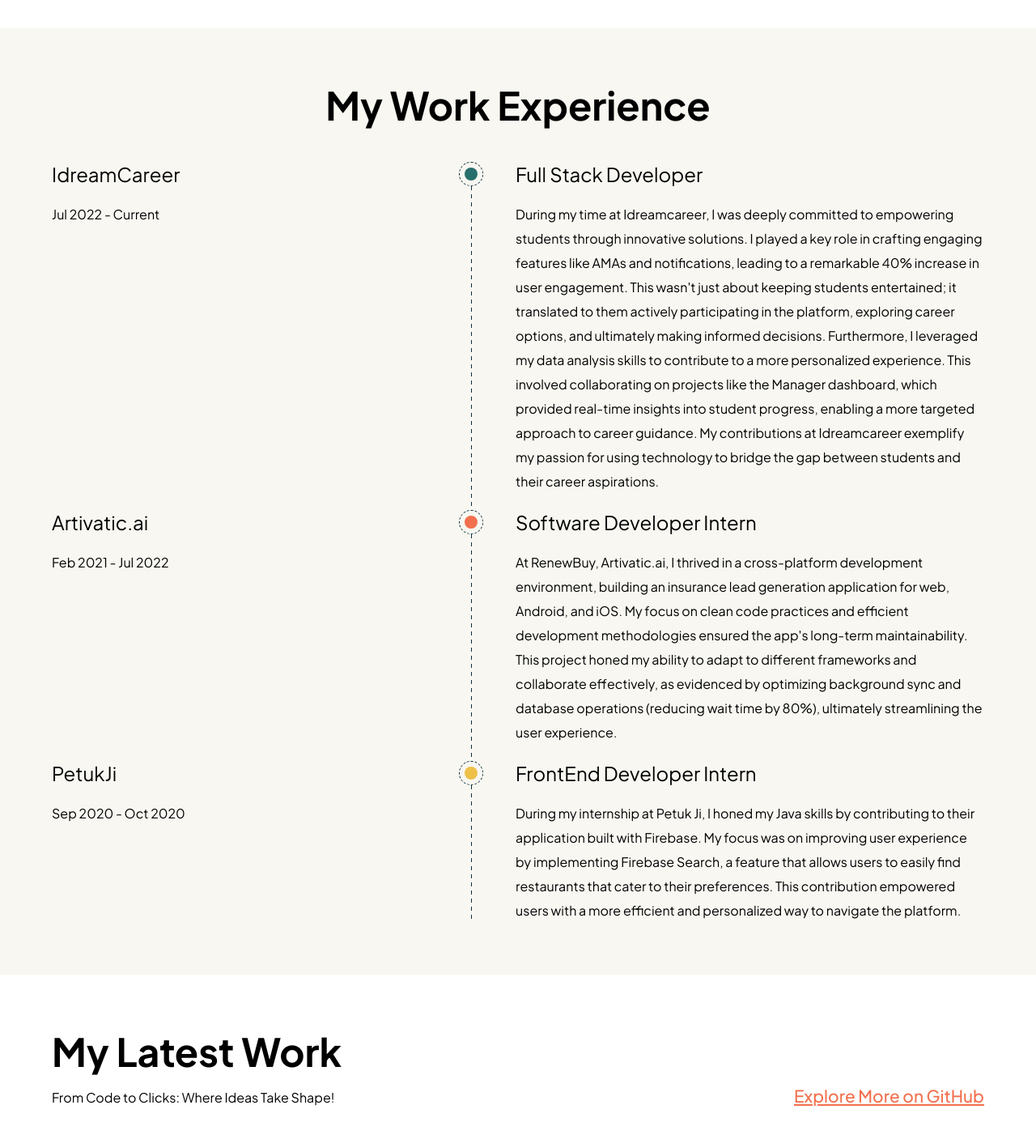
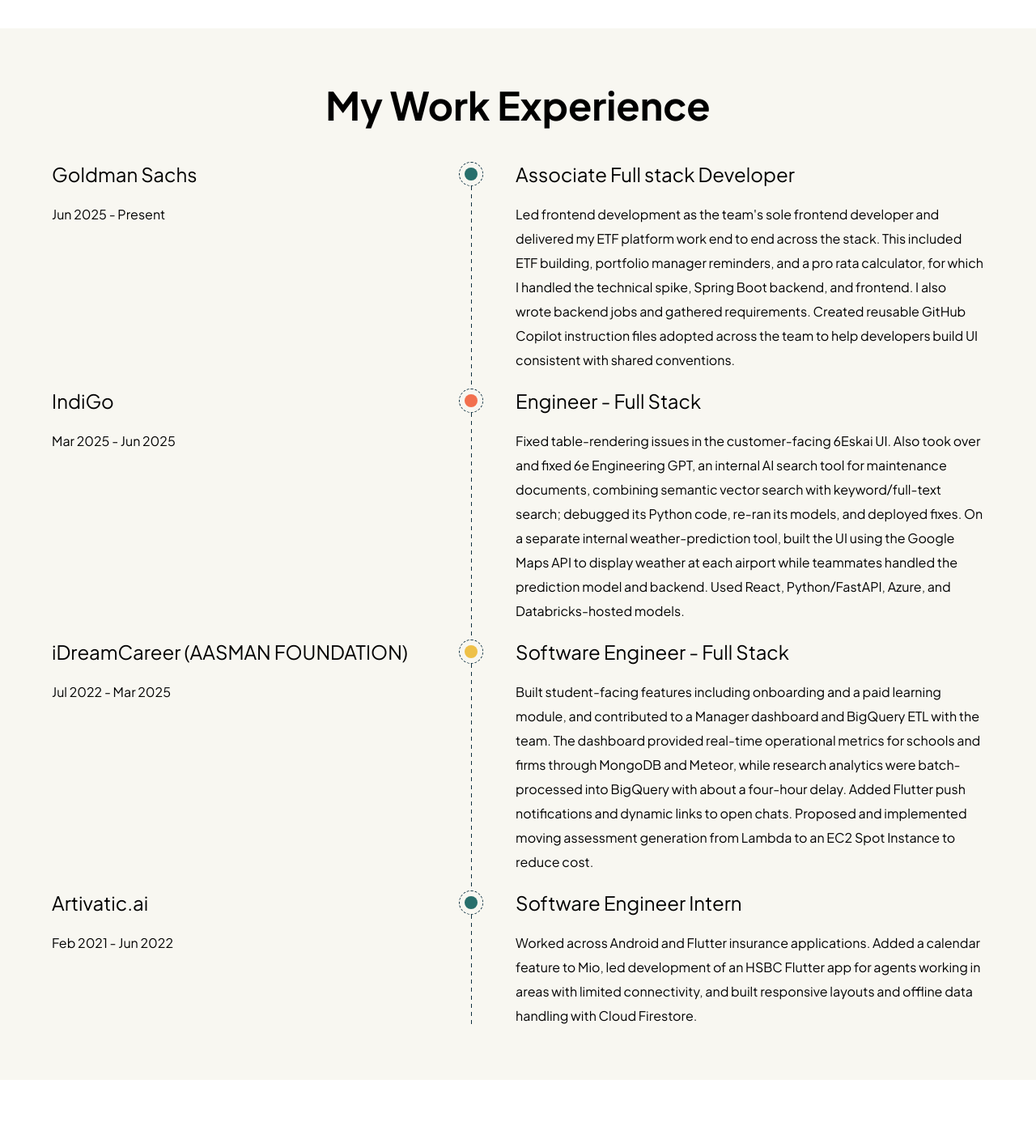
Before and after one commit to vinayak0505/website, a React (Create React App) app: page / in a window 1280 px wide. Shown: the part 1648-3055 px from the top of the page at 81% size. Built offline with nearby package versions, Linux system fonts and the light colour scheme.

Commit message:
update experience section with new roles and descriptions; adjust grid layout in Experience module

```diff
--- a/src/Experience/Experience.module.scss
+++ b/src/Experience/Experience.module.scss
@@ -83,6 +83,9 @@
             &:nth-of-type(8){
                 grid-row: 5 / 7;
             }
+            &:nth-of-type(11){
+                grid-row: 7 / 9;
+            }
         }
 
         .right {
--- a/src/constans.ts
+++ b/src/constans.ts
@@ -1,38 +1,38 @@
 export const about = "I'm Vinayak Agarwal, a software developer with a knack for crafting innovative solutions. With a strong foundation in MERN stack (MongoDB, Express.js, React.js, Node.js), I thrive on building engaging and scalable applications. My passion lies in user experience, and I've demonstrably boosted engagement by 40% through features like AMAs and notifications.  Beyond the code, I'm a 4-star rated CodeChef and have tackled over 1400 problems on LeetCode, showcasing my problem-solving prowess.";
 export const about2 = "I can help you build a product, feature or website. I can provide full stack design services or just the right amount of them. I can help you with SEO, SMM, and more.";
 
-const exp1about = "During my time at Idreamcareer, I was deeply committed to empowering students through innovative solutions. I played a key role in crafting engaging features like AMAs and notifications, leading to a remarkable 40% increase in user engagement. This wasn't just about keeping students entertained; it translated to them actively participating in the platform, exploring career options, and ultimately making informed decisions. Furthermore, I leveraged my data analysis skills to contribute to a more personalized experience. This involved collaborating on projects like the Manager dashboard, which provided real-time insights into student progress, enabling a more targeted approach to career guidance. My contributions at Idreamcareer exemplify my passion for using technology to bridge the gap between students and their career aspirations.";
-const exp2about = "At RenewBuy, Artivatic.ai, I thrived in a cross-platform development environment, building an insurance lead generation application for web, Android, and iOS. My focus on clean code practices and efficient development methodologies ensured the app's long-term maintainability.  This project honed my ability to adapt to different frameworks and collaborate effectively, as evidenced by optimizing background sync and database operations (reducing wait time by 80%), ultimately streamlining the user experience.";
-// const exp3about = "As a Software Developer Intern at The Indian Mom, I gained valuable experience in user experience design. I implemented a login/signup system to personalize user data, enhancing the user journey. Additionally, I created animations that helped reduce users' perceived waiting time, leading to a more engaging and efficient user experience.";
-const exp4about = "During my internship at Petuk Ji, I honed my Java skills by contributing to their application built with Firebase. My focus was on improving user experience by implementing Firebase Search, a feature that allows users to easily find restaurants that cater to their preferences. This contribution empowered users with a more efficient and personalized way to navigate the platform.";
+const goldmanSachsAbout = "Led frontend development as the team's sole frontend developer and delivered my ETF platform work end to end across the stack. This included ETF building, portfolio manager reminders, and a pro rata calculator, for which I handled the technical spike, Spring Boot backend, and frontend. I also wrote backend jobs and gathered requirements. Created reusable GitHub Copilot instruction files adopted across the team to help developers build UI consistent with shared conventions.";
+const indigoAbout = "Fixed table-rendering issues in the customer-facing 6Eskai UI. Also took over and fixed 6e Engineering GPT, an internal AI search tool for maintenance documents, combining semantic vector search with keyword/full-text search; debugged its Python code, re-ran its models, and deployed fixes. On a separate internal weather-prediction tool, built the UI using the Google Maps API to display weather at each airport while teammates handled the prediction model and backend. Used React, Python/FastAPI, Azure, and Databricks-hosted models.";
+const exp1about = "Built student-facing features including onboarding and a paid learning module, and contributed to a Manager dashboard and BigQuery ETL with the team. The dashboard provided real-time operational metrics for schools and firms through MongoDB and Meteor, while research analytics were batch-processed into BigQuery with about a four-hour delay. Added Flutter push notifications and dynamic links to open chats. Proposed and implemented moving assessment generation from Lambda to an EC2 Spot Instance to reduce cost.";
+const exp2about = "Worked across Android and Flutter insurance applications. Added a calendar feature to Mio, led development of an HSBC Flutter app for agents working in areas with limited connectivity, and built responsive layouts and offline data handling with Cloud Firestore.";
 export const experience = [
     {
-        company: "IdreamCareer",
-        duration: "Jul 2022 - Current",
+        company: "Goldman Sachs",
+        duration: "Jun 2025 - Present",
         color: "var(--secondary-color-1)",
-        designation: "Full Stack Developer",
+        designation: "Associate Full stack Developer",
+        about: goldmanSachsAbout
+    },
+    {
+        company: "IndiGo",
+        duration: "Mar 2025 - Jun 2025",
+        color: "var(--secondary-color-2)",
+        designation: "Engineer - Full Stack",
+        about: indigoAbout
+    },
+    {
+        company: "iDreamCareer (AASMAN FOUNDATION)",
+        duration: "Jul 2022 - Mar 2025",
+        color: "var(--secondary-color-3)",
+        designation: "Software Engineer - Full Stack",
         about: exp1about
     },
     {
         company: "Artivatic.ai",
-        duration: "Feb 2021 - Jul 2022",
-        color: "var(--secondary-color-2)",
-        designation: "Software Developer Intern",
+        duration: "Feb 2021 - Jun 2022",
+        color: "var(--secondary-color-1)",
+        designation: "Software Engineer Intern",
         about: exp2about
-    },
-    // {
-    //     company: "The Indian Mom",
-    //     duration: "Oct 2020 - Dec 2020",
-    //     color: "var(--secondary-color-3)",
-    //     designation: "FrontEnd Developer Intern",
-    //     about: exp3about
-    // },
-    {
-        company: "PetukJi",
-        duration: "Sep 2020 - Oct 2020",
-        color: "var(--secondary-color-3)",
-        designation: "FrontEnd Developer Intern",
-        about: exp4about
     },
 ]
 
```
